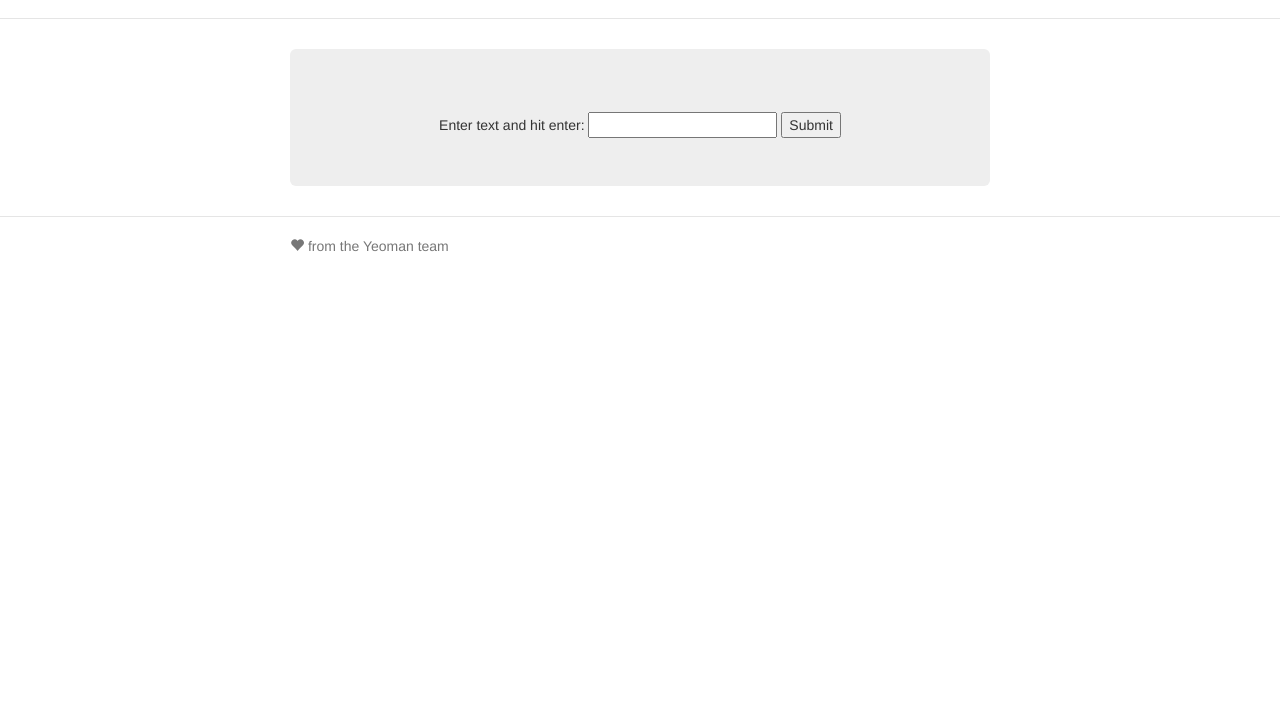
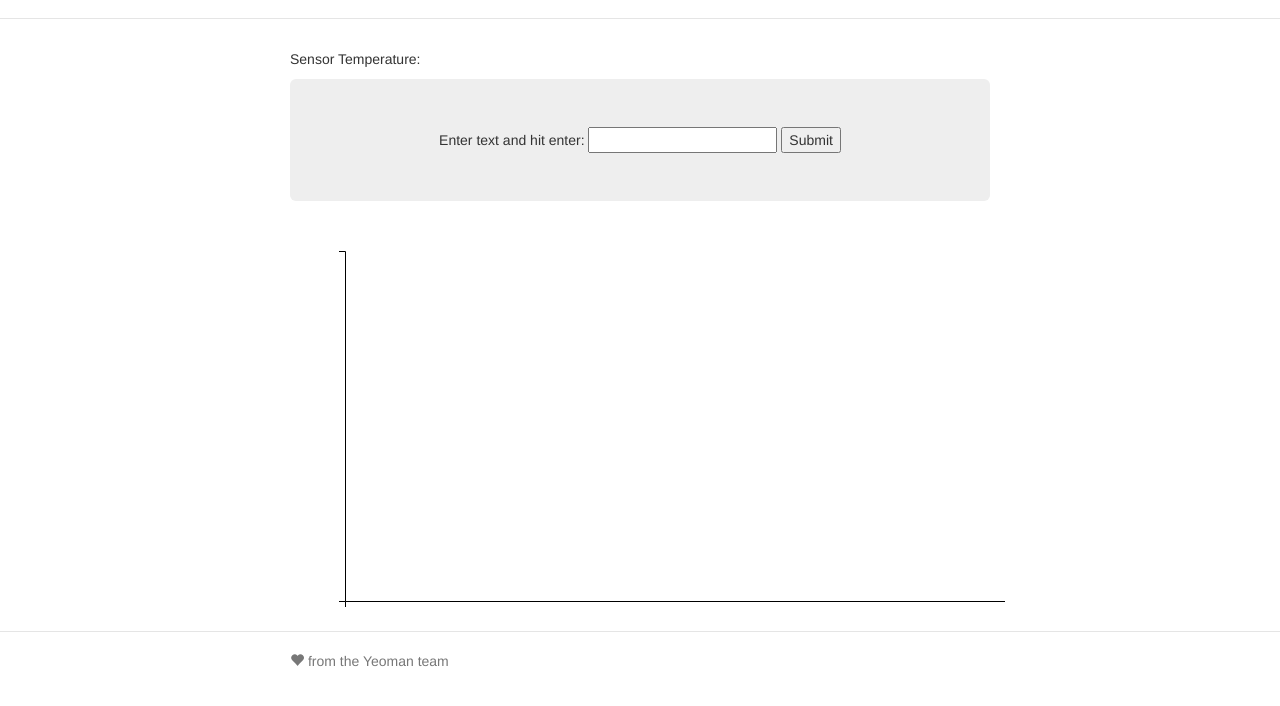
Before and after one commit to Dansc/spectrometer, a website: page app/index.html in a window 1280 px wide. Shown: the part 54-760 px from the top of the page. Drawn offline with nearby package versions, Linux system fonts and the light colour scheme; some packages are replaced by stand-ins of ours; files that its build step writes are made by us from their sources; a script that the page names is missing.

Commit message:
first simple version working. Barchart only

```diff
--- a/app/index.html
+++ b/app/index.html
@@ -67,6 +67,7 @@
     <script src="bower_components/angular/angular.js"></script>
     <script src="bower_components/bootstrap/dist/js/bootstrap.js"></script>
     <script src="bower_components/angular-websocket/dist/angular-websocket.js"></script>
+    <script src="bower_components/d3/d3.js"></script>
     <!-- endbower -->
     <!-- endbuild -->
 
--- a/app/scripts/controllers/main.js
+++ b/app/scripts/controllers/main.js
@@ -8,12 +8,16 @@
  * Controller of the spectrometerApp
  */
 angular.module('spectrometerApp')
-  .controller('MainCtrl', ['spectrData', function (spectrdata) {
+  .controller('MainCtrl', ['$scope', 'spectrData', function ($scope, spectrdata) {
 
-    this.data = spectrdata.collection;
-    this.latest_data = this.data[this.data.length -1];
+    var vm = this;
+    $scope.data = spectrdata.result;
+
     this.submit = function(d){
-      console.log(d);
-      spectrdata.get(d);
+      spectrdata.send(d);
+    };
+
+    this.getData = function(){
+      return spectrdata.result;
     };
 }]);
--- a/app/scripts/directives/barschart.js
+++ b/app/scripts/directives/barschart.js
@@ -9,10 +9,99 @@
 angular.module('spectrometerApp')
   .directive('barsChart', function () {
     return {
-      template: '<div></div>',
       restrict: 'E',
-      link: function postLink(scope, element, attrs) {
-        element.text('this is the barsChart directive');
-      }
+      replace: true,
+      link: function (scope, element, attrs) {
+        window.onresize = function() {
+           scope.$apply();
+          };
+
+           //converting all data passed thru into an array
+           console.log(element);
+           //element[0] appends to the <bar-chart> tag
+           var chart = d3.select(element[0])
+           var parentheight = element[0].parentElement.clientHeight;
+           var parentwidth = element[0].parentElement.clientWidth;
+           console.log(parentheight);
+           var svg = chart.append("svg"),
+              margin = {top: 20, right: 20, bottom: 30, left: 40},
+              //width = +svg.attr("width") - margin.left - margin.right,
+              //height = +svg.attr("height") - margin.top - margin.bottom;
+              width = parentwidth-margin.left-margin.right,
+              height = parentheight-margin.top-margin.bottom;
+
+            svg.style('width', '100%').style('height', '100%');
+            var x = d3.scaleBand()
+                  .range([0, width]);
+            var y = d3.scaleLinear()
+                  .range([height, 0]).domain([0, 500]);
+
+            var g = svg.append("g")
+              .attr("transform", "translate("+margin.left+","+margin.top+")");
+
+            var x_axis = g.append("g")
+             .attr("class", "axis axis--x")
+             .attr("transform", "translate(0," + height + ")");
+            var y_axis = g.append("g").attr("class", "axis axis--y");
+
+            x_axis.call(d3.axisBottom(x));
+            y_axis.call(d3.axisLeft(y).ticks(10));
+
+            var bars = g.selectAll(".bar");
+            var initialized = false;
+
+
+            scope.$watch(attrs.data, function(newdata) {
+             console.log(newdata);
+             if (newdata){
+             var data = [];
+              Object.keys(newdata).forEach(function(key){
+              if (key.length<2){
+                data.push({channel : key, signal : +newdata[key]});
+              }
+              });
+
+              console.log(data);
+
+              x.domain(data.map(function(d) { return d.channel; }));
+              y.domain([0, Math.ceil(d3.max(data, function(d) { return d.signal+1; })/200)*200]);
+              x_axis.transition().duration(300).call(d3.axisBottom(x));
+              y_axis.transition().duration(300).call(d3.axisLeft(y).ticks(4));
+
+              var bars = g.selectAll(".bar").data(data, function(d) { return d.channel;});
+
+              bars.enter().append("rect")
+                  .attr("class", "bar")
+                  .attr("y", y(0))
+                  .attr("height", height - y(0));
+              bars.transition().duration(300)
+                .attr("x", function(d) {return x(d.channel);})
+                .attr("width", x.bandwidth())
+                .attr("y", function(d) { return y(d.signal);})
+                .attr("height", function(d) { return height - y(d.signal);});
+
+              }
+            }, true);
+           // var data = scope.$parent.data;
+           //
+           // chart.append('text').text("Test "+ scope.data.tempC);
+           // //in D3, any selection[0] contains the group
+           // //selection[0][0] is the DOM node
+           // //but we won't need that this time
+           //
+           // //to our original directive markup bars-chart
+           // //we add a div with out chart stling and bind each
+           // //data entry to the chart
+           //  chart.append("div").attr("class", "chart")
+           //   .selectAll('div')
+           //   .data(data).enter().append("div")
+           //   .style('background-color', 'lightblue')
+           //   .style('font-color', 'white')
+           //   .style("width", function(d) { return d + "%"; })
+           //   .text(function(d) { return d + "%"; });
+           // //a little of magic: setting it's width based
+           // //on the data value (d)
+           // //and text all with a smooth transition
+         }
     };
   });
--- a/app/scripts/services/spectrdata.js
+++ b/app/scripts/services/spectrdata.js
@@ -8,29 +8,23 @@
  * Factory in the spectrometerApp.
  */
 angular.module('spectrometerApp')
-  .factory('spectrData', function ($websocket) {
+  .factory('spectrData', function ($websocket, $rootScope) {
 
     var dataStream = $websocket('ws://localhost:8081');
 
     var collection = [];
+    var result = {};
     var max_length = 50;
     var rePattern = /([a-zA-Z]+)\[(\d+.\d+)\]/g;
     dataStream.onMessage(function(message) {
       var data = JSON.parse(message.data);
       var match;
-      var result = {}
       data.replace(rePattern, function(match, g1, g2) {
         result[g1] = g2;
          });
-         console.log(result);
-      // while(match = rePattern.exec(data)){
-      //   console.log(match[1]);
-      // };
-
-      //  console.log("Found", match[1], "at", match.index);
-
-
-        collection.push(JSON.parse(message.data));
+        result['tempC'] = 5*(result.tempF-32)/9;
+        result.tempC = result.tempC.toFixed(1);
+        collection.push(result);
         if (collection.length > max_length){
           collection.splice(0, 1);
         };
@@ -39,9 +33,9 @@ angular.module('spectrometerApp')
     // Public API here
     var methods = {
          collection: collection,
-         get: function(d) {
+         result: result,
+         send: function(d) {
            dataStream.send(d);
-           //dataStream.send(JSON.stringify({ action: 'get' }));
          }
        };
 
--- a/app/styles/main.css
+++ b/app/styles/main.css
@@ -81,3 +81,8 @@ body {
     border-bottom: 0;
   }
 }
+
+
+.bar {
+  fill: steelblue;
+}
--- a/app/views/main.html
+++ b/app/views/main.html
@@ -1,9 +1,14 @@
+
+<p>Sensor Temperature: {{data.tempC}}</p>
 <div class="jumbotron">
-<p>{{main.data[main.data.length -1]}}</p>
-<p>{{main.get_data}}</p>
 <form ng-submit="main.submit(text)">
   Enter text and hit enter:
   <input type="text" ng-model="text" name="text" />
   <input type="submit" id="submit" value="Submit" />
 </form>
-  </div>
+
+</div>
+
+<div class="container" style="height: 50vh; width: 80vw; margin: 0 auto;">
+<bars-chart style="height: 400px; width: 500px" data="data" ></bars-chart>
+</div>
--- a/bower.json
+++ b/bower.json
@@ -3,7 +3,9 @@
   "version": "0.0.0",
   "dependencies": {
     "angular": "^1.4.0",
-    "bootstrap": "^3.2.0"
+    "bootstrap": "^3.2.0",
+    "angular-websocket": "^2.0.0",
+    "d3" : "^4.12.0"
   },
   "devDependencies": {
     "angular-mocks": "^1.4.0"
```
